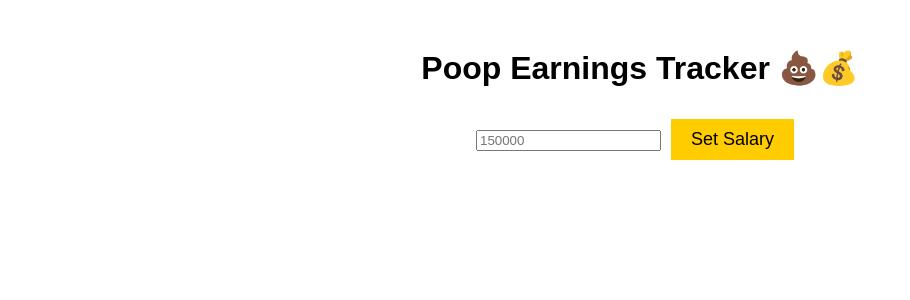
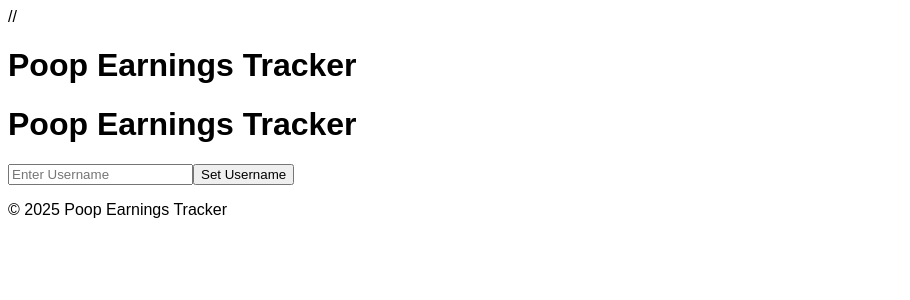
Before and after one commit to tglicker/Poop_Earnings, a React (Create React App) app in the folder FrontEnd/: page / in a window 1280 px wide. Shown: the top 300 px of the page, without its empty margins (0-910 px from the left). Built offline with nearby package versions, Linux system fonts and the light colour scheme.

Commit message:
Update App.js

```diff
--- a/FrontEnd/src/App.js
+++ b/FrontEnd/src/App.js
@@ -1,43 +1,14 @@
-import React, { useState } from 'react';
-import SalaryInput from './components/SalaryInput';
-import PoopTimer from './components/PoopTimer';
-import EarningsDisplay from './components/EarningsDisplay';
-import './App.css';
+import React from "react";
+import Header from "./components/Header";
+import Footer from "./components/Footer";
+import PoopTracker from "./components/PoopTracker";
 
 function App() {
-  const [salary, setSalary] = useState(null);
-  const [totalEarnings, setTotalEarnings] = useState(0);
-  const [currentSessionEarnings, setCurrentSessionEarnings] = useState(0);
-  const [isPooping, setIsPooping] = useState(false);
-
-  const handleEndSession = (minutes) => {
-    if (!salary || minutes <= 0) return;
-
-    const hourlyRate = salary / 2080;
-    const earningsForSession = (hourlyRate / 60) * minutes;
-
-    setCurrentSessionEarnings(earningsForSession);
-    setTotalEarnings((prev) => prev + earningsForSession);
-    setIsPooping(false);
-  };
-
   return (
-    <div className="app-container">
-      <h1>Poop Earnings Tracker 💩💰</h1>
-
-      {/* Salary Input now stays on the same page and is always editable */}
-      <SalaryInput salary={salary} setSalary={setSalary} />
-
-      {/* Show Poop Timer and Earnings only after a salary is entered */}
-      {salary && (
-        <>
-          <PoopTimer onEndSession={handleEndSession} isPooping={isPooping} setIsPooping={setIsPooping} />
-          <EarningsDisplay
-            totalEarnings={totalEarnings}
-            currentSessionEarnings={currentSessionEarnings}
-          />
-        </>
-      )}
+    <div>
+      <Header />
+      <PoopTracker />
+      <Footer />
     </div>
   );
 }
```
